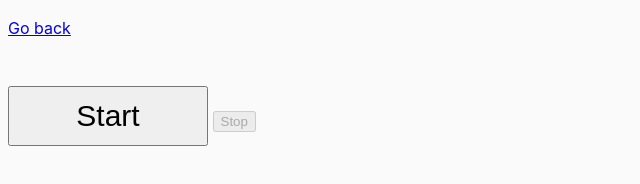
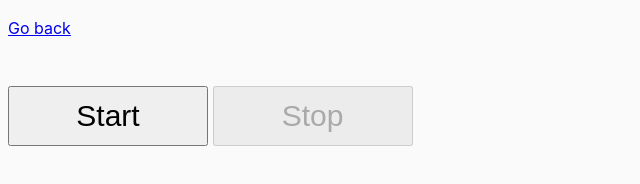
Before and after one commit to Olga-Salt/goit-js-hw-09, a website built with Parcel: page src/01-color-switcher.html in a window 1280 px wide. Shown: the whole page, without its empty margins (0-640 px from the left). Built offline with nearby package versions, Linux system fonts and the light colour scheme.

Commit message:
add style to button[data-stop] for color-switcher

```diff
--- a/src/css/common.css
+++ b/src/css/common.css
@@ -52,7 +52,7 @@ img {
   text-align: center;
 }
 
-button[data-start]{
+button[data-start],button[data-stop]{
    margin-top: 30px;
   height: 60px;
   width: 200px;
```
